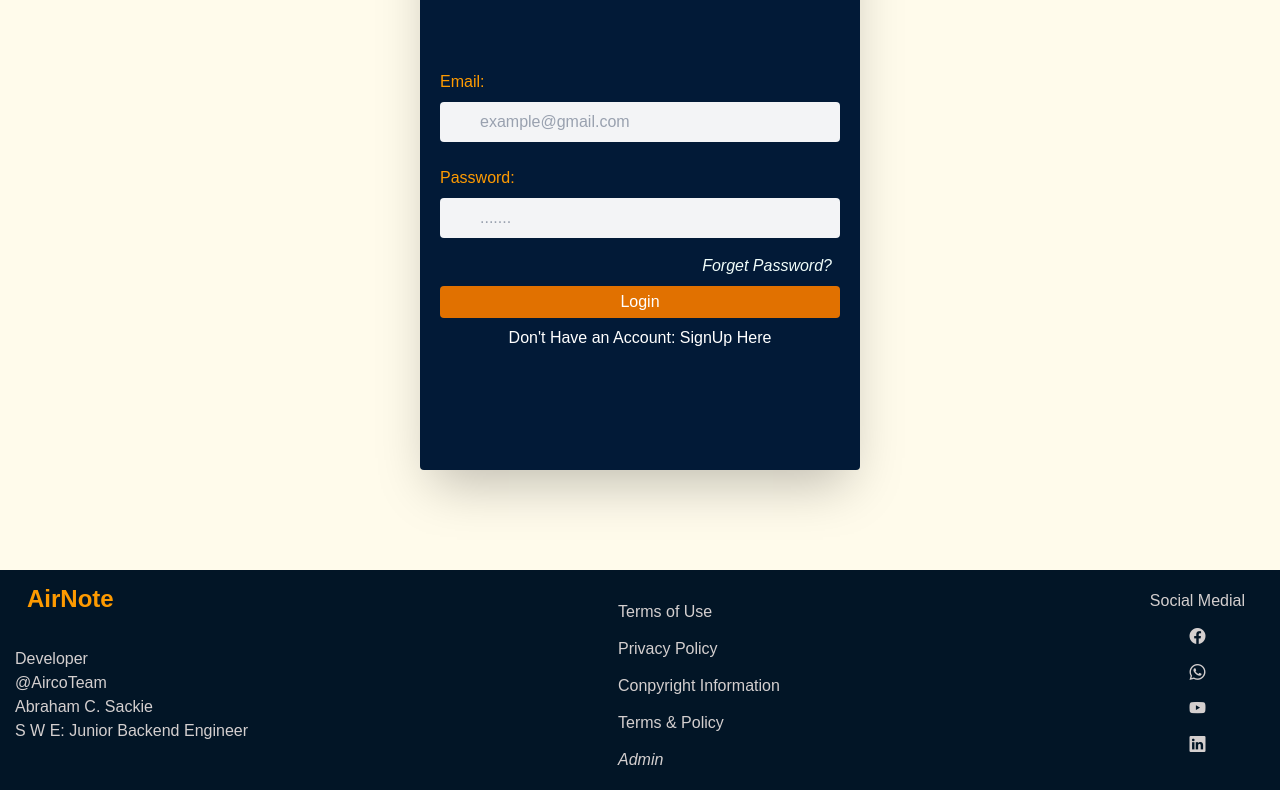
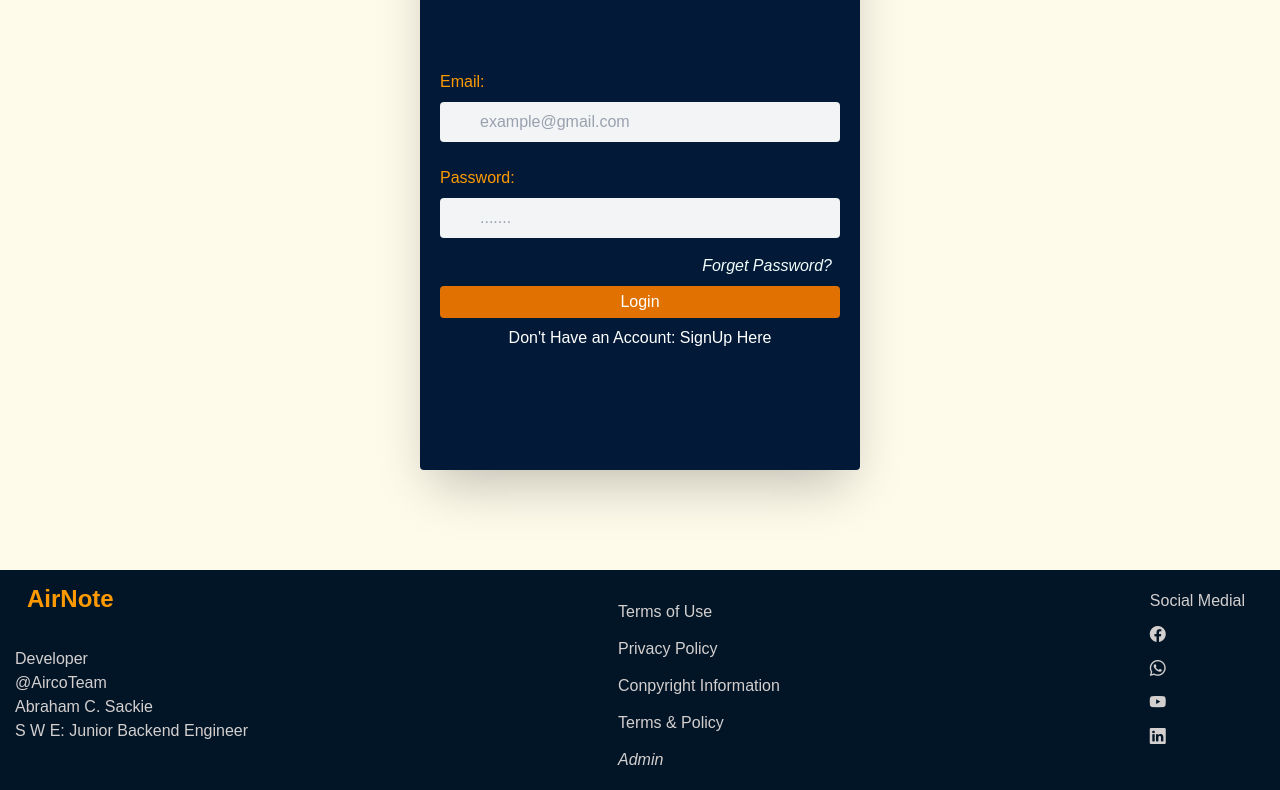
Before and after one commit to 67abraham/secure_note_frontend, a React (Vite) app: page /login_user in a window 1280 px wide. Shown: the part 282-1072 px from the top of the page. Built offline with nearby package versions, Linux system fonts and the light colour scheme.

Commit message:
change base url for the docker  communication

```diff
--- a/index.html
+++ b/index.html
@@ -2,7 +2,7 @@
 <html lang="en">
   <head>
     <meta charset="UTF-8" />
-    <link rel="icon" type="image/svg+xml" href="/vite.svg" />
+    <!-- <link rel="icon" type="image/svg+xml" href="/vite.svg" /> -->
     <meta name="viewport" content="width=device-width, initial-scale=1.0" />
     <link
       rel="stylesheet"
@@ -12,7 +12,7 @@
       rel="stylesheet"
       href="https://unpkg.com/react-quill@1.3.3/dist/quill.snow.css"
     /> -->
-    <title>Vite + React</title>
+    <title>AirNote</title>
   </head>
   <body>
     <div id="root"></div>
--- a/src/components/EditContent.jsx
+++ b/src/components/EditContent.jsx
@@ -26,7 +26,7 @@ export const EditContent = () => {
       const datatoken = JSON.parse(localStorage.getItem("jwtToken"));
       const token = datatoken.jwtToken;
       const content = await axios.get(
-        `http://localhost:8080/api/content/${con_id}`,
+        `${process.env.BASE_URL_DOC}/api/content/${con_id}`,
         {
           headers: {
             Authorization: `Bearer ${token}`,
@@ -57,7 +57,7 @@ export const EditContent = () => {
       const datatoken = JSON.parse(localStorage.getItem("jwtToken"));
       const token = datatoken.jwtToken;
       const content = await axios.put(
-        `http://localhost:8080/api/content/${con_id}`,
+        `${process.env.BASE_URL_DOC}/api/content/${con_id}`,
         data,
         {
           headers: {
--- a/src/components/Foster.jsx
+++ b/src/components/Foster.jsx
@@ -1,4 +1,5 @@
 import React from "react";
+import { Link } from "react-router-dom";
 
 export const Foster = () => {
   return (
@@ -32,10 +33,36 @@ export const Foster = () => {
         </div>
         <div className="socialIcon">
           <h2>Social Medial</h2>
-          <i class="bi bi-facebook" id="ic"></i>
-          <i class="bi bi-whatsapp" id="ic"></i>
-          <i class="bi bi-youtube" id="ic"></i>
-          <i class="bi bi-linkedin" id="ic"></i>
+          <Link
+            to={"https://www.facebook.com/aircooo"}
+            target="_blank"
+            rel="noopener noreferrer"
+            className="icon"
+          >
+            <i class="bi bi-facebook" id="ic"></i>
+          </Link>
+          <Link to={"#"} className="icon">
+            <i class="bi bi-whatsapp" id="ic"></i>
+          </Link>
+          <Link
+            to={"www.youtube.com/@aircotech7864"}
+            target="_blank"
+            rel="noopener noreferrer"
+            className="icon"
+          >
+            <i class="bi bi-youtube" id="ic"></i>
+          </Link>
+
+          <Link
+            to={
+              "https://www.linkedin.com/in/abraham-c-sackie-6a893926b?utm_source=share&utm_campaign=share_via&utm_content=profile&utm_medium=android_app"
+            }
+            target="_blank"
+            rel="noopener noreferrer"
+            className="icon"
+          >
+            <i class="bi bi-linkedin" id="ic"></i>
+          </Link>
         </div>
       </div>
     </div>
--- a/src/components/ResetPassword.jsx
+++ b/src/components/ResetPassword.jsx
@@ -130,7 +130,7 @@ export const Token = () => {
   async function resetData() {
     try {
       const response = await axios.get(
-        `http://localhost:8080/user/token/${id}`
+        `${process.env.BASE_URL_DOC}/user/token/${id}`
       );
 
       if (response) {
--- a/src/components/SinglePlan.jsx
+++ b/src/components/SinglePlan.jsx
@@ -7,7 +7,6 @@ import { Link } from "react-router-dom";
 import parse from "html-react-parser";
 import DOMPurify from "dompurify";
 import toast, { Toaster } from "react-hot-toast";
-import { Foster } from "./Foster";
 
 export function SinglePlan() {
   const { id } = useParams();
@@ -19,7 +18,7 @@ export function SinglePlan() {
       const datatoken = JSON.parse(localStorage.getItem("jwtToken"));
       const token = datatoken.jwtToken;
       const content = await axios.get(
-        `http://localhost:8080/api/content/${id}`,
+        `${process.env.BASE_URL_DOC}/api/content/${id}`,
         {
           headers: {
             Authorization: `Bearer ${token}`,
@@ -45,7 +44,7 @@ export function SinglePlan() {
       const datatoken = JSON.parse(localStorage.getItem("jwtToken"));
       const token = datatoken.jwtToken;
       const delecontent = await axios.delete(
-        `http://localhost:8080/api/content/${id}`,
+        `${process.env.BASE_URL_DOC}/api/content/${id}`,
         {
           headers: {
             Authorization: `Bearer ${token}`,
--- a/src/components/UploadContent.jsx
+++ b/src/components/UploadContent.jsx
@@ -14,7 +14,7 @@ export const UploadContent = () => {
       const datatoken = JSON.parse(localStorage.getItem("jwtToken"));
       const token = datatoken.jwtToken;
       const content = await axios.get(
-        "http://localhost:8080/api/doc",
+        `${process.env.BASE_URL_DOC}/api/doc`,
 
         {
           headers: {
@@ -36,7 +36,7 @@ export const UploadContent = () => {
       const datatoken = JSON.parse(localStorage.getItem("jwtToken"));
       const token = datatoken.jwtToken;
       const content = await axios.delete(
-        `http://localhost:8080/api/doc/${id}`,
+        `${process.env.BASE_URL_DOC}/api/doc/${id}`,
 
         {
           headers: {
--- a/src/index.css
+++ b/src/index.css
@@ -414,17 +414,16 @@
 }
 
 .socialIcon {
-  display: inline-block;
+  display: block;
   margin-top: 14px;
   margin-right: 30px;
 }
 
-.socialIcon > i {
+.icon {
   display: block;
-  text-align: center;
   size: 10;
-  margin: 12px;
   cursor: pointer;
+  margin-top: 10px;
 }
 
 .terms {
--- a/src/pages/Admin.jsx
+++ b/src/pages/Admin.jsx
@@ -14,7 +14,7 @@ export const Admin = () => {
   async function sendId(id) {
     try {
       const getResponse = await axios.delete(
-        `http://localhost:8080/api/admin/${id}`
+        `${process.env.BASE_URL_DOC}/api/admin/${id}`
       );
 
       toast.success("Done");
@@ -27,7 +27,7 @@ export const Admin = () => {
   async function getAllUser() {
     try {
       const getResponse = await axios.get(
-        "http://localhost:8080/api/admin/getuser"
+        `${process.env.BASE_URL_DOC}/api/admin/getuser`
       );
 
       if (getResponse.data) {
@@ -41,7 +41,7 @@ export const Admin = () => {
   async function getAllMessage() {
     try {
       const getResponse = await axios.get(
-        "http://localhost:8080/api/admin/comment"
+        `${process.env.BASE_URL_DOC}/api/admin/comment`
       );
 
       if (getResponse.data) {
--- a/src/pages/Home.jsx
+++ b/src/pages/Home.jsx
@@ -41,7 +41,6 @@ export const Home = () => {
   // scrolling image start here
   useEffect(() => {
     const scroller = document.querySelectorAll(".scroller");
-    console.log("list: " + scroller);
 
     if (!window.matchMedia("(prefers-reduced-motion: reduce)").matches) {
       addAmination();
--- a/src/pages/UserWork.jsx
+++ b/src/pages/UserWork.jsx
@@ -20,7 +20,7 @@ export const UserWork = () => {
       const datatoken = JSON.parse(localStorage.getItem("jwtToken"));
       const token = datatoken.jwtToken;
       const response = await axios.get(
-        "http://localhost:8080/api/content/list-note",
+        `${process.env.BASE_URL_DOC}/api/content/list-note`,
         {
           headers: {
             Authorization: `Bearer ${token}`,
```
Also changed, not shown: src/utils/axio.js (+20 -13 lines), 1 other file (tests, documents, lock files or other folders).
